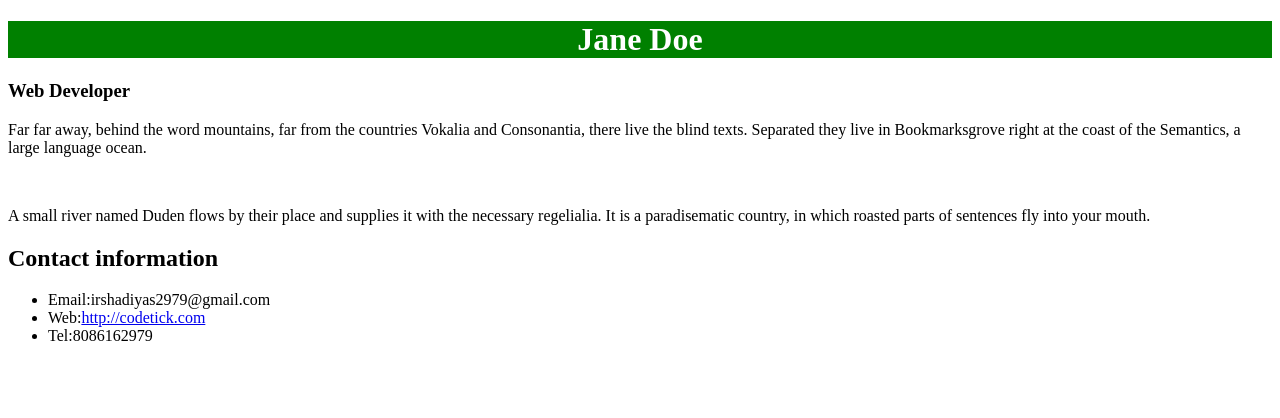
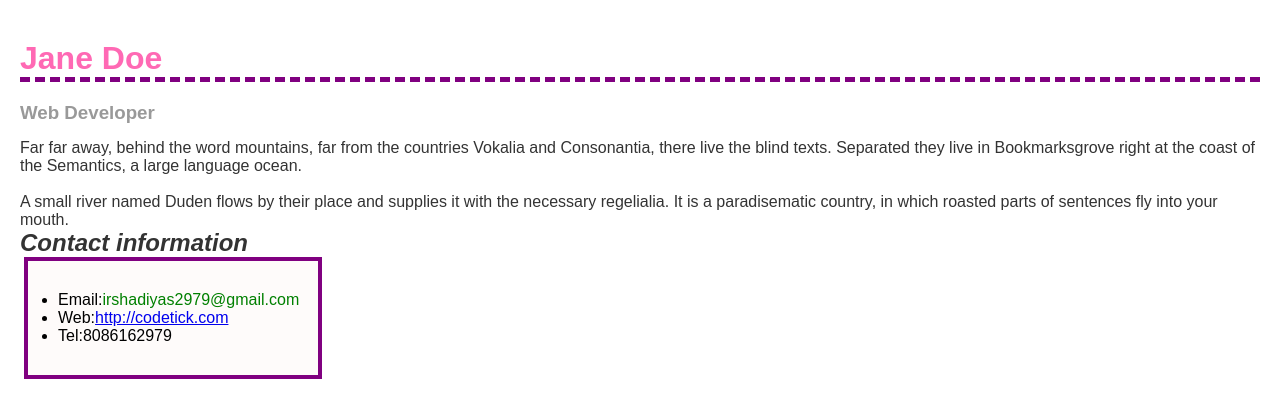
Before and after one commit to irshad2979/DAY-03, a plain HTML site: page index1.html in a window 1280 px wide. Drawn offline with Linux system fonts and the light colour scheme.

Commit message:
Add files via upload

```diff
--- a/style.css
+++ b/style.css
@@ -1,9 +1,44 @@
-h1 {
-    color: white;
-    background-color: green;
-    text-align: center;
+* {
+    margin: 0;
+    padding: 0;
 }
-img {
-    max-width: 150px;
-    height: 150px;
+body {
+    margin: 20px;
+    font-family: Arial, Helvetica, sans-serif;
 }
+.name {
+    color: #FF69B4;
+    margin-top: 40px;
+    border-bottom: 5px dashed #800080;
+    margin-bottom: 20px;
+}
+.hobby {
+    color: #999999;
+    margin: 15px 0;
+}
+.content {
+    color: #333333;
+}
+.ambition {
+    color: #333333;
+    font-style: italic;
+}
+.box {
+    margin-left: 2px;
+    width: 300px;
+
+}
+.goal {
+    color: green;
+}
+.heading {
+    margin-left: 2px;
+    padding: 30px;
+    border-color: violet;
+    border: 4px solid purple;
+    background-color: #fefbfa;
+    font-family: Arial, Helvetica, sans-serif;
+}
+.web-span {
+    color: #F97A5D;
+}
```
